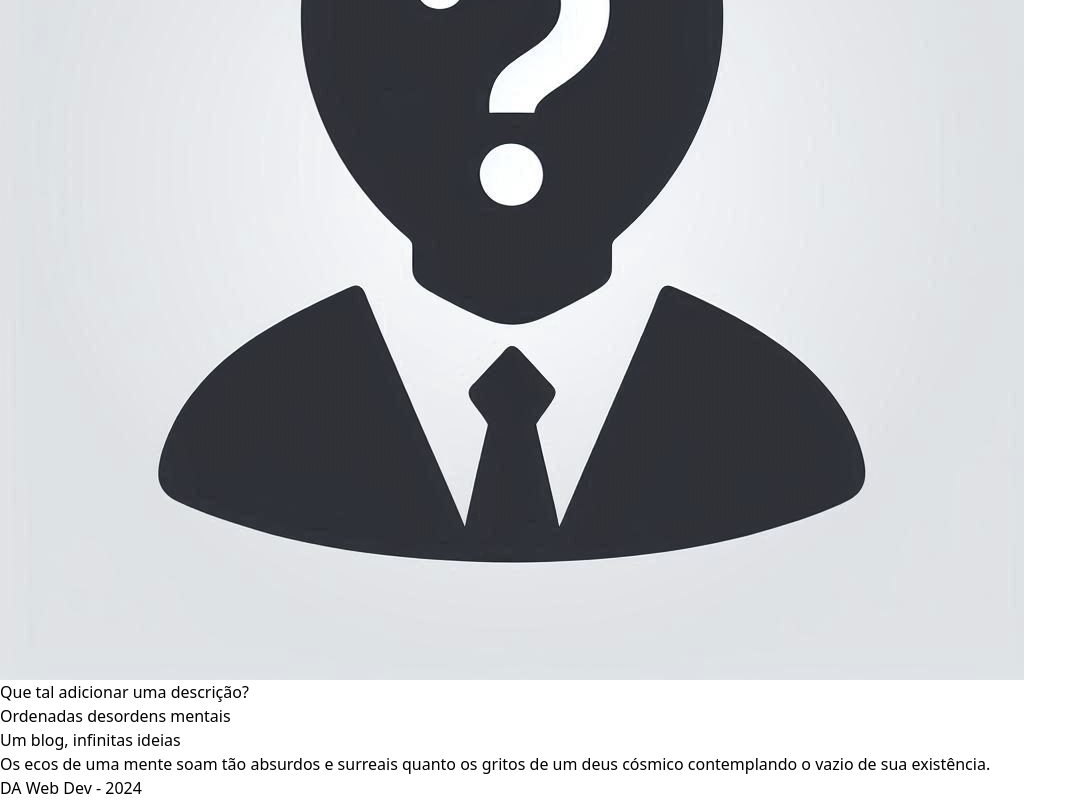
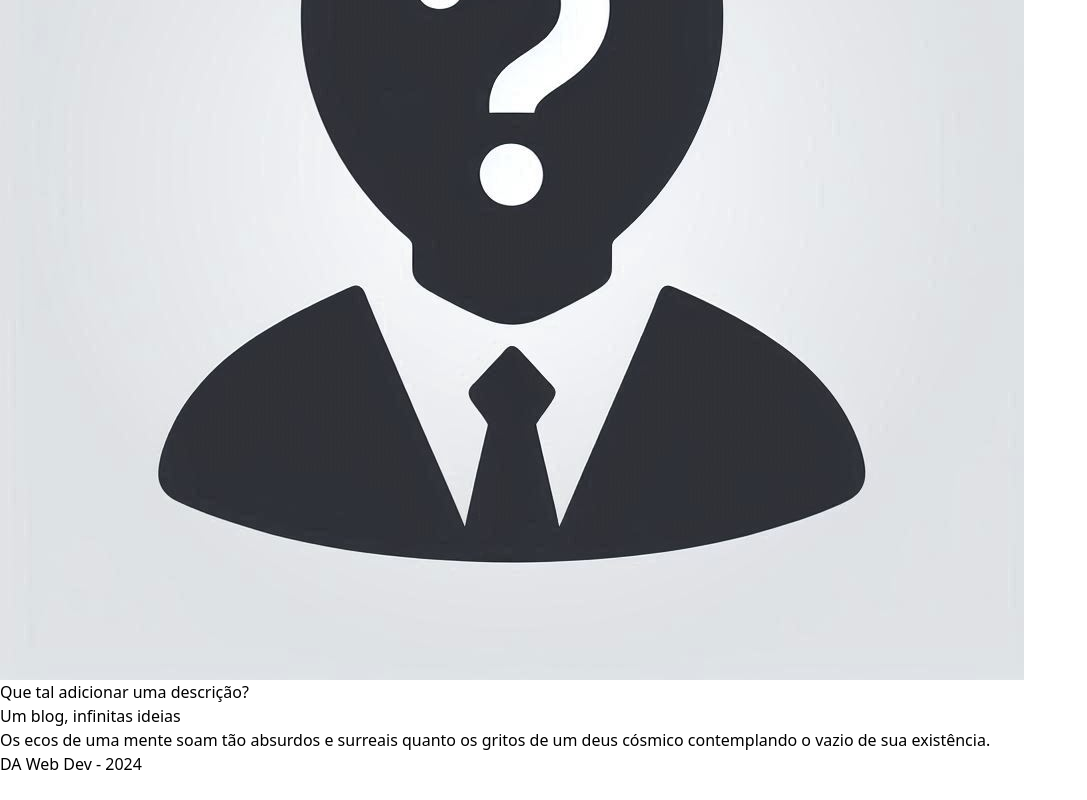
Before and after one commit to Dian-New-Dev/mini-blog, a React (Vite) app: page / in a window 1280 px wide. Shown: the part 392-1192 px from the top of the page, without its empty margins (0-1087 px from the left). After the commit the page ends 1168 px from the top, so only its background shows below. Built offline with nearby package versions, Linux system fonts and the light colour scheme.

Commit message:
lista de postagens so renderiza se isUserLoggedIn = true

```diff
--- a/src/routes/root.tsx
+++ b/src/routes/root.tsx
@@ -107,7 +107,7 @@
 
                 <nav className="">
                     <ul>
-                        {<ListaDePostagens reRenderizar={reRenderizar} setClicouEmLinks={setClicouEmLinks} />}
+                        {loginCtxt?.isUserLoggedIn && <ListaDePostagens reRenderizar={reRenderizar} setClicouEmLinks={setClicouEmLinks} />}
                     </ul>
                 </nav>
             </div>
```
